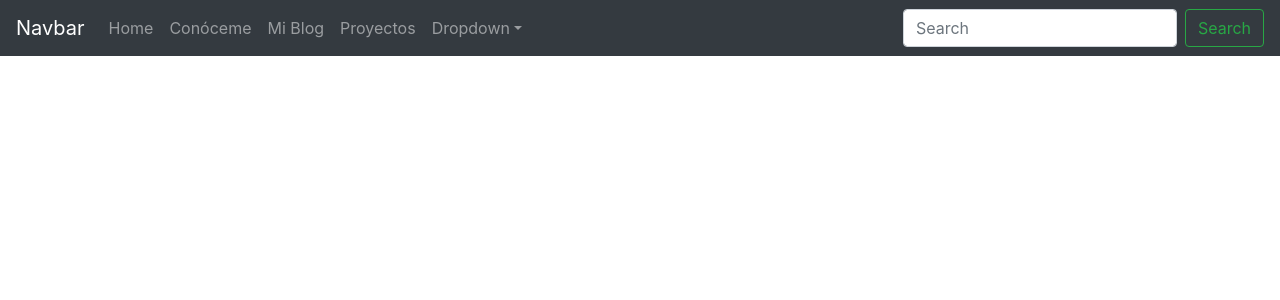
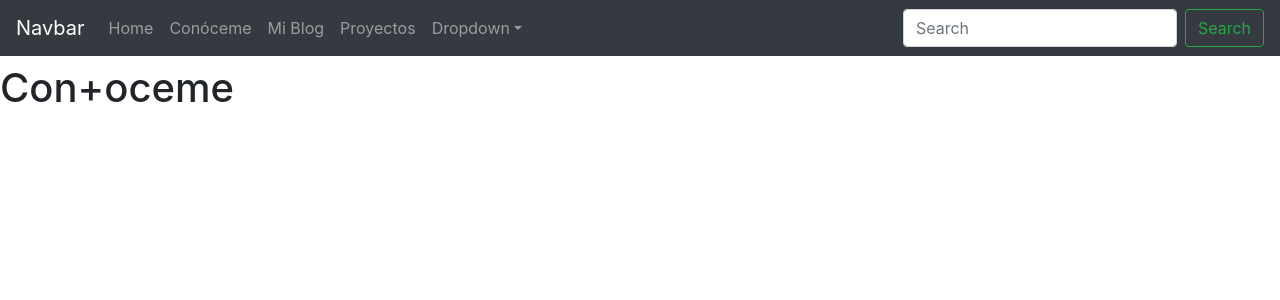
Before and after one commit to javieraizq88/JSMI, a React (Create React App) app: page /conoceme in a window 1280 px wide. Shown: the top 300 px of the page. Built offline with nearby package versions, Linux system fonts and the light colour scheme.

Commit message:
componentes y navbar

```diff
--- a/src/App.js
+++ b/src/App.js
@@ -4,6 +4,8 @@ import {  Route, BrowserRouter, Switch } from 'react-router-dom';
 import injectContext from './store/appContext';
 import Home from './components/home';
 import Navbar from './components/navbar';
+import Conoceme from './components/conoceme';
+import Blog from './components/blog';
 
 const App = props => {
 
@@ -13,6 +15,8 @@ const App = props => {
       <Navbar />
         <Switch>
           <Route exact path='/' component={Home} />
+          <Route exact path='/conoceme' component={Conoceme} />
+          <Route exact path='/blog' component={Blog} />
         </Switch>
       </BrowserRouter>
     </>
--- /dev/null
+++ b/src/components/blog.jsx
@@ -0,0 +1,13 @@
+import React from "react";
+
+const Blog = props =>{
+    return (
+        <div className="contenedorPag">
+            <h1>Blog</h1>
+
+        </div>
+
+    )
+}
+
+export default Blog;
--- /dev/null
+++ b/src/components/conoceme.jsx
@@ -0,0 +1,13 @@
+import React from "react";
+
+const Conoceme = props =>{
+    return (
+        <div className="contenedorPag">
+            <h1>Con+oceme</h1>
+
+        </div>
+
+    )
+}
+
+export default Conoceme;
```
